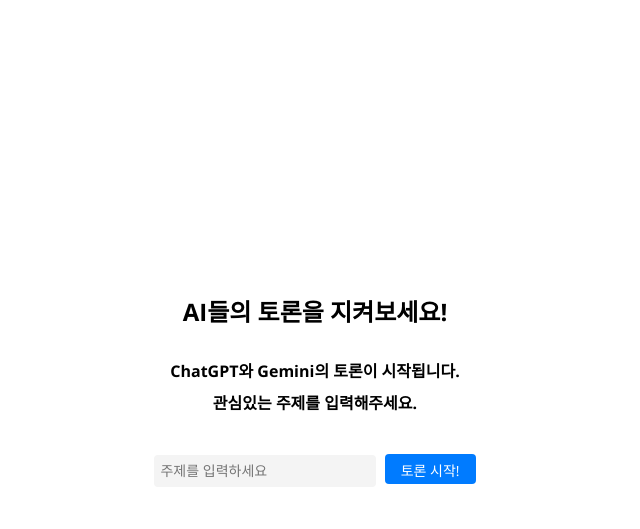
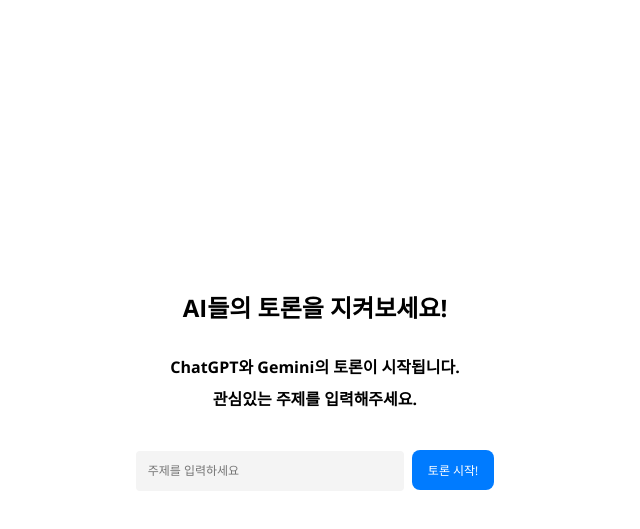
Before and after one commit to Human-Language-Intelligence/llms-discussions, a Flask app: page / in a window 1280 px wide. Shown: the top 529 px of the page, without its empty margins (325-965 px from the left). Run offline with Flask 3, Linux system fonts and the light colour scheme; some libraries are stand-ins or nearby versions.

Commit message:
Update style.css
디자인 수정

```diff
--- a/static/css/style.css
+++ b/static/css/style.css
@@ -160,21 +160,21 @@
   background-color: #007bff;
   color: white;
   padding: 6px 16px;
-  border-radius: 4px;
+  border-radius: 8px;
   cursor: pointer;
-  font-size: 14px;
-  height:30px;
+  font-size: 12px;
+  height:40px;
 }
 
 #input-topic {
   background-color: #f4f4f4;
   color: #bcbcbc;
   border: none;
-  font-size: 14px;
-  padding: 6px 16px 6px 6px;
+  font-size: 12px;
+  padding: 6px 16px 6px 12px;
   border-radius: 4px;
-  width: 200px;
-  height:20px;
+  width: 240px;
+  height:28px;
 }
 
 .notification {
```
